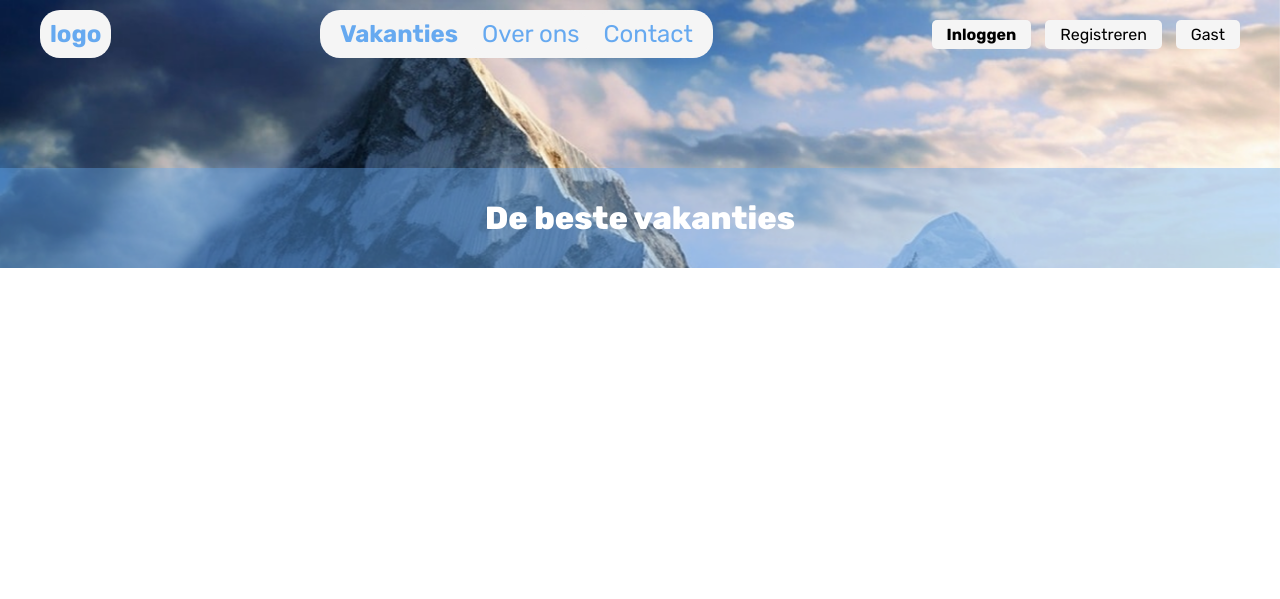
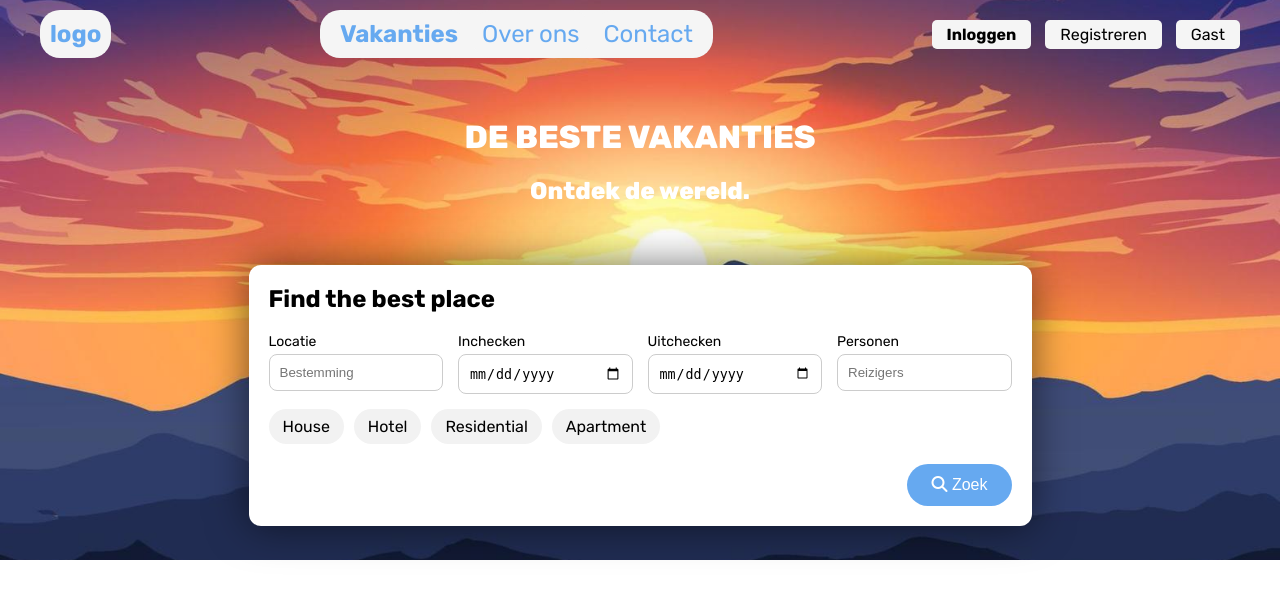
Before and after one commit to kiano948729/Webapplicatie-2---CRUD-, a PHP site: page / in a window 1280 px wide. Shown: the top 599 px of the page. Run offline with PHP 8.4, Linux system fonts and the light colour scheme; data that the repository does not hold is empty; some libraries are stand-ins or nearby versions.

Commit message:
Nieuwe index pagina design.

```diff
--- a/components/vakanties-blok.php
+++ b/components/vakanties-blok.php
@@ -3,23 +3,23 @@
 
     <div class="input-rij">
         <div class="invoer-blok">
-            <label for="locatie">Location</label>
-            <input type="text" id="locatie" name="locatie" placeholder="Type the destination">
+            <label for="locatie">Locatie</label>
+            <input type="text" id="locatie" name="locatie" placeholder="Bestemming">
         </div>
 
         <div class="invoer-blok">
-            <label for="check-in">Check in</label>
+            <label for="check-in">Inchecken</label>
             <input type="date" id="check-in" name="check-in">
         </div>
 
         <div class="invoer-blok">
-            <label for="check-out">Check out</label>
+            <label for="check-out">Uitchecken</label>
             <input type="date" id="check-out" name="check-out">
         </div>
 
         <div class="invoer-blok">
-            <label for="deelnemers">Participants</label>
-            <input type="number" id="deelnemers" name="deelnemers" placeholder="Add guests">
+            <label for="deelnemers">Personen</label>
+            <input type="number" id="deelnemers" name="deelnemers" placeholder="Reizigers">
         </div>
     </div>
 
@@ -38,6 +38,6 @@
     </div>
 
     <div class="zoek-knop">
-        <button type="submit">Search Properties</button>
+        <button type="submit"><i class="fa-solid fa-magnifying-glass"></i> Zoek</button>
     </div>
 </div>
--- a/css/JoeStyle.css
+++ b/css/JoeStyle.css
@@ -10,23 +10,43 @@ body {
 
   .Afbeelding-Berg {
     width: 100%;
-    height: 100%;
-    background-image: url("../img/imageBerg.png");
+    height: 560px;
+    background-image: url("../img/images.jpg");
     background-size: cover;
     background-position: center;
-    background-attachment: fixed;
-  }
-  .VakantieBanner {
-    width: 100%;
-    margin-top: 100px;
-    height: 100px;
-    background-color: #66a9f065;
-    display: flex;
-    justify-content: center;
-    align-items: center;
   }
 
+  .Minder-Ruimte-Witte-Text {
+    color: rgb(255, 255, 255);
+    font-weight: 800;
+    display: flex;
+    margin-top: 20px;
+    justify-self: center;
+  }
   .Witte-Text {
     color: rgb(255, 255, 255);
     font-weight: 800;
+    display: flex;
+    margin-top: 50px;
+    justify-self: center;
   }
+
+  .Zwarte-Text {
+    color: rgb(0, 0, 0);
+    font-weight: 800;
+    display: flex;
+    justify-self: center;
+    margin-right: 70px;
+  }
+  .VakantieBlokMargin {
+    margin-top: 60px;
+    display: flex;
+  }
+
+  .Titel-Zwarte-Text {
+    width: 80%;
+    display: flex;
+    align-self: flex-end;
+    justify-self: center;
+    margin-top: 60px;
+  }
--- a/css/style.css
+++ b/css/style.css
@@ -114,7 +114,7 @@ h3 {
     padding: 20px;
     max-width: 900px;
     margin: auto;
-    box-shadow: 0 4px 12px rgba(0, 0, 0, 0.1);
+    box-shadow: 0 0 40px rgba(0, 0, 0, 0.552);
 }
 
 .vakanties-main-blok h2 {
@@ -171,7 +171,7 @@ h3 {
 }
 
 .zoek-knop button {
-    background: #32cd32;
+    background: #66A9F0;
     color: white;
     padding: 12px 24px;
     border: none;
--- a/index.php
+++ b/index.php
@@ -39,8 +39,10 @@ if (isset($_SESSION['user_id'])) {
         <?php require_once("components/header.php")?>
     </header>
     <main>
-      <div class="VakantieBanner">
-        <h1 class="Witte-Text">De beste vakanties</h1>
+        <h1 class="Witte-Text">DE BESTE VAKANTIES</h1>
+        <h2 class="Minder-Ruimte-Witte-Text">Ontdek de wereld.</h2>
+      <div class="VakantieBlokMargin">
+      <?php require_once("components/vakanties-blok.php")?>
       </div>
     </main>
     <footer>
```
Also changed, not shown: img/ImageThailand.png (added), img/Thailand.jpg (added), img/imageBos.png (added), img/images.jpg (added).
